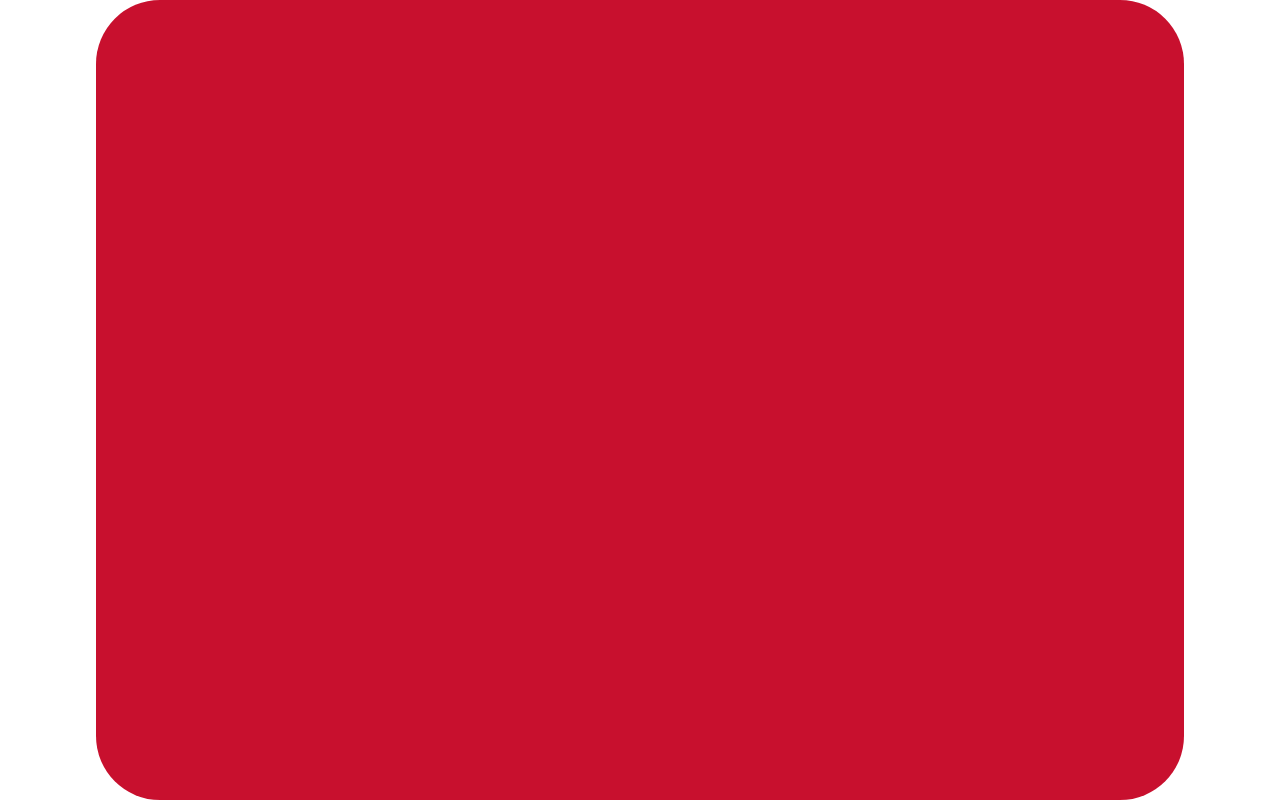
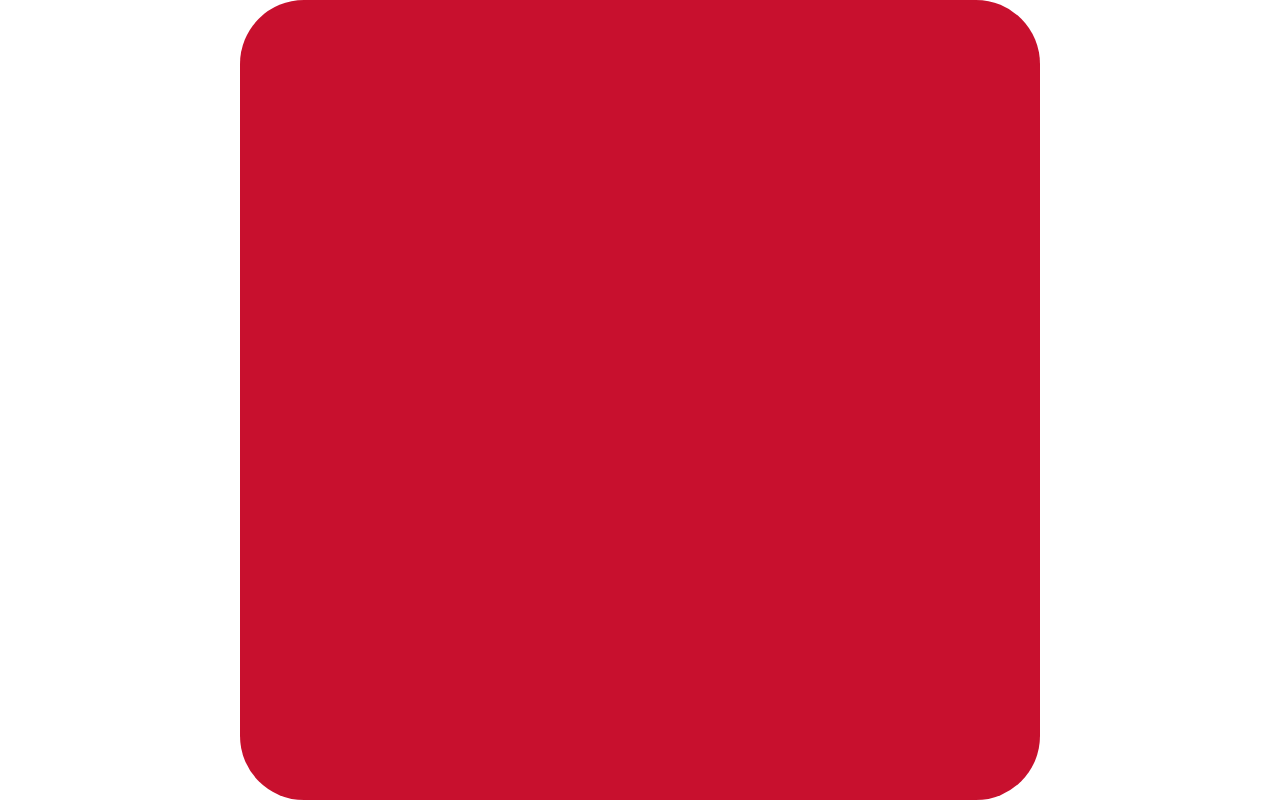
Before and after one commit to cem-u/odin-etch-a-sketch, a plain HTML site: page index.html in a window 1280 px wide. Drawn offline with Linux system fonts and the light colour scheme.

Commit message:
Modify main-container sizing
Made the main-container be the largest possible square on any given
screen.

```diff
--- a/style.css
+++ b/style.css
@@ -3,8 +3,8 @@ body {
 }
 
 .main-container {
-    width: 85vw;
-    height: 100vh;
+    width: min(100vw, 100vh);
+    height: min(100vw, 100vh);
     margin: 0 auto;
     border-radius: 5vw;
 
```
